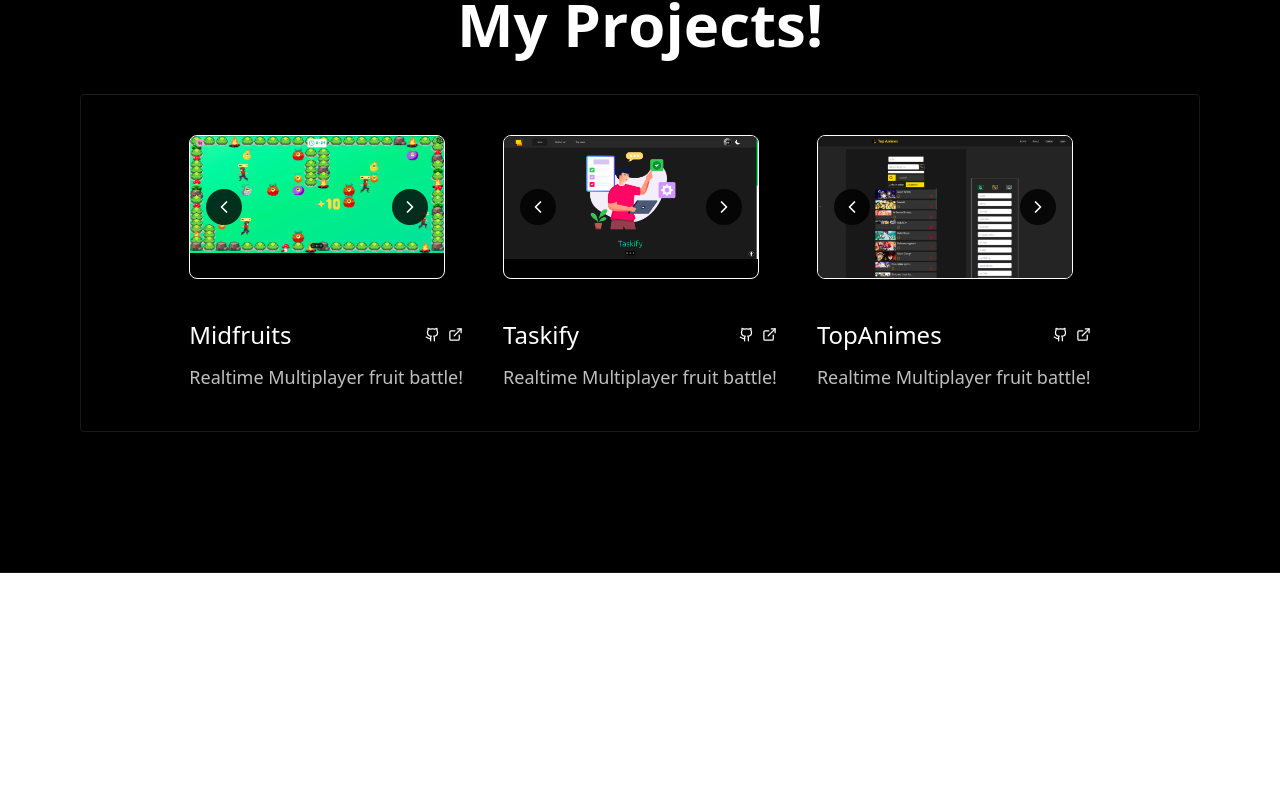
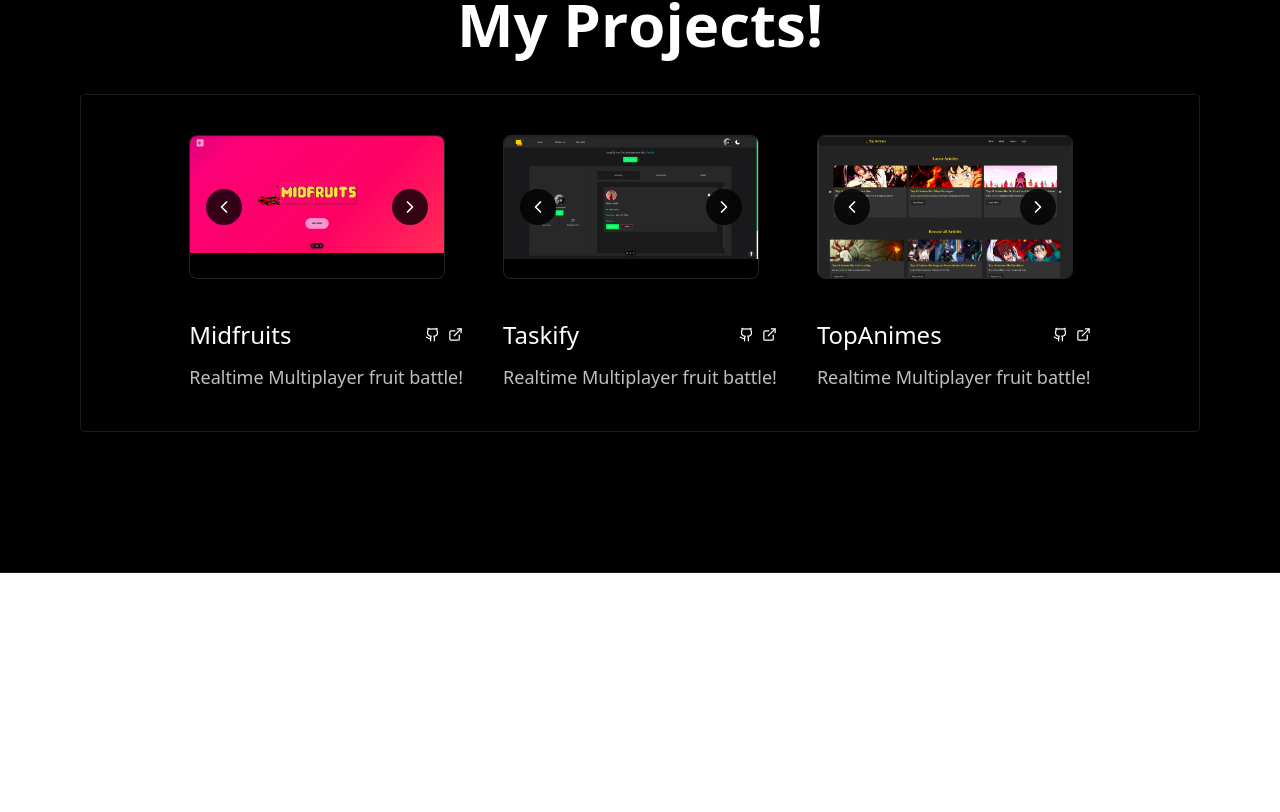
Before and after one commit to midsane/portfolio, a React (Vite) app: page / in a window 1280 px wide. Shown: the part 1828-2640 px from the top of the page. Built offline with nearby package versions, Linux system fonts and the light colour scheme.

Commit message:
fixing scroll lags

```diff
--- a/src/App.tsx
+++ b/src/App.tsx
@@ -98,7 +98,7 @@ export default function App() {
       </div>
     </Section>
 
-    <Section id="connect" upperpad dark title="Connect Wit Me!">
+    <Section id="connect" upperpad dark title="Connect With Me!">
       <motion.div
         initial={{ opacity: 0, scale: 0.8 }}
         whileInView={{ opacity: 1, scale: 1 }}
--- a/src/components/Carousel/Carousel.tsx
+++ b/src/components/Carousel/Carousel.tsx
@@ -1,26 +1,15 @@
-import { useState, useEffect } from "react"
+import { useState } from "react"
 import { ChevronLeft, ChevronRight } from "lucide-react"
 
 
 interface CarouselProps {
   images: string[]
-  autoSwitchInterval?: number // in milliseconds
+  autoSwitchInterval?: number
   className?: string
 }
 
-export  function Carousel({ images, autoSwitchInterval = 3000, className = "" }: CarouselProps) {
+export function Carousel({ images, className = "" }: CarouselProps) {
   const [currentIndex, setCurrentIndex] = useState(0)
-
-  // Auto-switch functionality
-  useEffect(() => {
-    if (images.length <= 1) return
-
-    const interval = setInterval(() => {
-      setCurrentIndex((prevIndex) => (prevIndex === images.length - 1 ? 0 : prevIndex + 1))
-    }, autoSwitchInterval)
-
-    return () => clearInterval(interval)
-  }, [images.length, autoSwitchInterval])
 
   const goToPrevious = () => {
     setCurrentIndex(currentIndex === 0 ? images.length - 1 : currentIndex - 1)
@@ -42,7 +31,7 @@ export  function Carousel({ images, autoSwitchInterval = 3000, className = "" }:
   return (
     <div className={`relative w-full max-w-4xl mx-auto ${className}`}>
       {/* Main image container */}
-      <div className="relative  sm:h-36 sm:w-64 h-24 w-44  border border-white  overflow-hidden rounded-lg bg-transparent/20">
+      <div className="relative  sm:h-36 sm:w-64 h-24 w-44  border border-stone-800  overflow-hidden rounded-lg bg-transparent/20">
         <img
           src={images[currentIndex] || "/placeholder.svg"}
           alt={`Slide ${currentIndex + 1}`}
@@ -71,7 +60,7 @@ export  function Carousel({ images, autoSwitchInterval = 3000, className = "" }:
                duration-200 backdrop-blur-sm"
               aria-label="Next image"
             >
-              <ChevronRight className="sm:w-5 sm:h-5 w-3 h-3 "/>
+              <ChevronRight className="sm:w-5 sm:h-5 w-3 h-3 " />
             </div>
 
           </>
--- a/src/components/ScrollFloat/landingpage.tsx
+++ b/src/components/ScrollFloat/landingpage.tsx
@@ -11,6 +11,18 @@ export function LandingPage() {
   const [startText2Animation, setStartText2Animation] = useState(false);
   const [showSigmaImage, setShowSigmaImage] = useState(false);
   const [yValues, setYValues] = useState([-430, -400, -390, 200]);
+  const [startScrolling, setStartScrolling] = useState(false)
+
+  useEffect(() => {
+
+    if (startScrolling) document.body.style.overflow = '';
+    else document.body.style.overflow = 'hidden';
+
+    return () => {
+
+      document.body.style.overflow = '';
+    };
+  }, [startScrolling]);
 
   useEffect(() => {
     const updateY = () => {
@@ -30,7 +42,7 @@ export function LandingPage() {
     return () => window.removeEventListener("resize", updateY);
   }, []);
 
-  return <section className="bg-black overflow-hidden relative h-dvh px-20 w-full flex justify-center items-center" >
+  return <section className={`bg-black overflow-hidden relative h-dvh px-20 w-full flex justify-center items-center`} >
 
     {!isAnimating && <>
       <motion.div
@@ -88,7 +100,7 @@ export function LandingPage() {
                   delay={0}
                   animateBy="words"
                   direction="top"
-                  onAnimationComplete={() => { }}
+                  onAnimationComplete={() => { setStartScrolling(true) }}
                   className="md:text-5xl text-3xl xl:text-6xl mb-28"
                 />
               </motion.div>
--- a/src/components/section.tsx
+++ b/src/components/section.tsx
@@ -1,22 +1,20 @@
 import { motion } from "framer-motion"
-import { useState } from "react";
+import { useRef, useState } from "react";
 import type { ReactNode } from "react";
 import { SlideCharsText } from "./text-animation";
 
-export const Section = ({ id, upperpad=false, dark = false, noTitle = false, title, children }: ({ id: string, upperpad?:boolean,  dark?: boolean, noTitle?: boolean, title?: string, children: ReactNode })) => {
+export const Section = ({ id, upperpad = false, dark = false, noTitle = false, title, children }: ({ id: string, upperpad?: boolean, dark?: boolean, noTitle?: boolean, title?: string, children: ReactNode })) => {
     const [startAnimation, setStartAnimation] = useState(false);
+    const scrollRef = useRef(null)
     return <motion.section
         id={id}
-        initial={{ opacity: 1, rotate: 2, scale: 1.3, y: -50 }}
-        whileInView={{ opacity: 1, rotate: 0, scale: 1, y: 0 }}
-        transition={{ duration: 0.8, ease: "easeOut" }}
-        viewport={{ once: true, amount: 0.1 }}
-
+        initial={{ opacity: 1, scale: 1.3, rotate: 3, y: -200 }}
+        whileInView={{ opacity: 1, scale: 1, rotate: 0, y: 0 }}
+        viewport={{ once: true, root: scrollRef }}
+        transition={{ duration: 1.2 }}
         className={`${dark ? "text-white bg-black" : "text-black bg-white"} ${upperpad && "pt-20"} border-t sm:px-10 px-4  md:px-20 flex gap-10 justify-center flex-col  items-center border-stone-900 h-dvh w-full `} >
         {!noTitle && title && <motion.span
             onViewportEnter={() => setStartAnimation(true)}
-            onViewportLeave={() => setStartAnimation(false)}
-            viewport={{ once: false, amount: 0.5 }}
         >
             {startAnimation && <SlideCharsText dark={!dark} text={title} />}
         </motion.span>}
```
